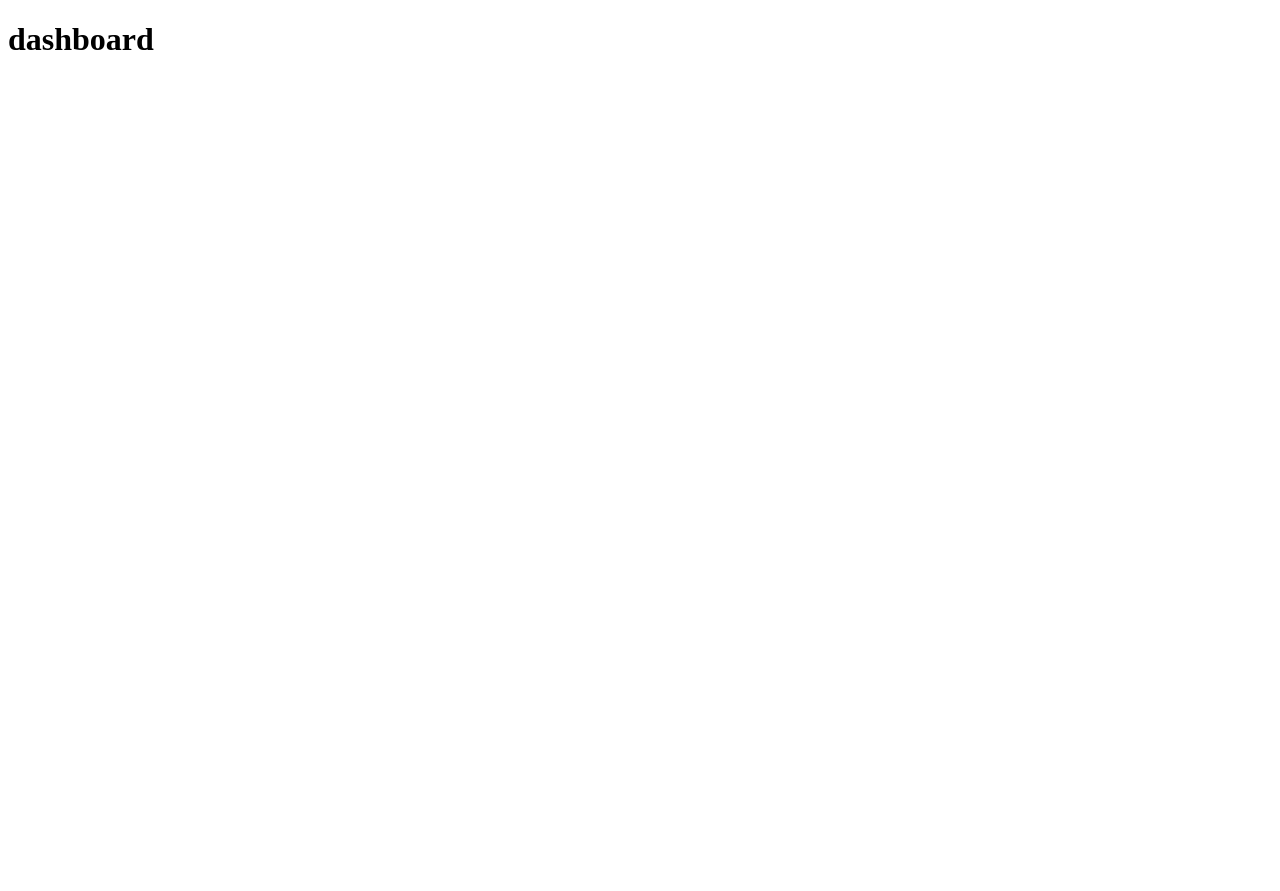
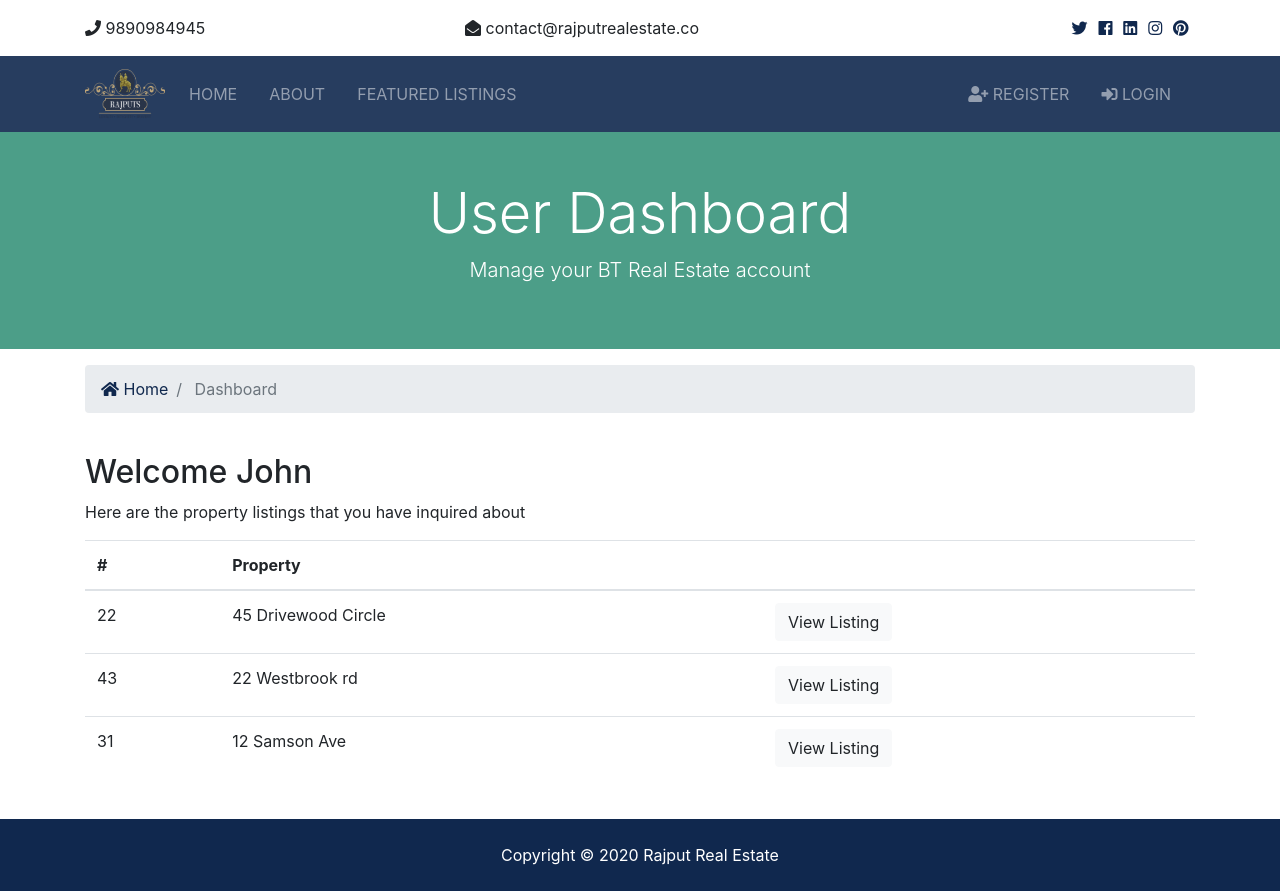
Before and after one commit to AmitRajput37/Rajput_real_estate, a Django app: page /accounts/dashboard in a window 1280 px wide. Before the commit the page is almost empty. Before the commit the page ends 50 px from the top, so only its background shows below. Run offline with Django 3.2, Linux system fonts and the light colour scheme; parts of the project's set-up code (start-up, migrations or seed data) failed here and were passed over; some libraries are stand-ins or nearby versions.

Commit message:
Dynamic titles for all html pages and logout method

```diff
--- a/accounts/views.py
+++ b/accounts/views.py
@@ -42,14 +42,27 @@ def register(request):
 
 def login(request):
     if request.method == 'POST':
-        # login user
-        return
+        username = request.POST['username']
+        password = request.POST['password']
+
+        user = auth.authenticate(username=username,password=password)
+
+        if user is not None:
+            auth.login(request,user)
+            messages.success(request,'You are now logged in')
+            return redirect('dashboard')
+        else:
+            messages.error(request,'Invalid credentials')
+            return redirect('login')
     else:
         return render(request, 'accounts/login.html')
 
 
 def logout(request):
-    return redirect('index')
+    if request.method == 'POST':
+        auth.logout(request)
+        messages.success(request,'you are now logged out')
+        return redirect('index')
 
 
 def dashboard(request):
--- a/templates/accounts/dashboard.html
+++ b/templates/accounts/dashboard.html
@@ -1,10 +1,76 @@
-<!DOCTYPE html>
-<html lang="en">
-<head>
-    <meta charset="UTF-8">
-    <title>Title</title>
-</head>
-<body>
-<h1>dashboard</h1>
-</body>
-</html>
+{% extends 'base.html' %}
+
+{% block title %} | User Dashboard {% endblock %}
+
+{% block content %}
+
+<section id="showcase-inner" class="py-5 text-white">
+    <div class="container">
+      <div class="row text-center">
+        <div class="col-md-12">
+          <h1 class="display-4">User Dashboard</h1>
+          <p class="lead">Manage your BT Real Estate account</p>
+        </div>
+      </div>
+    </div>
+  </section>
+
+  <!-- Breadcrumb -->
+  <section id="bc" class="mt-3">
+    <div class="container">
+      <nav aria-label="breadcrumb">
+        <ol class="breadcrumb">
+          <li class="breadcrumb-item">
+            <a href="{% url 'index' %}">
+              <i class="fas fa-home"></i> Home</a>
+          </li>
+          <li class="breadcrumb-item active"> Dashboard</li>
+        </ol>
+      </nav>
+    </div>
+  </section>
+<!-- Alerts -->
+{% include 'partials/_alerts.html' %}
+  <section id="dashboard" class="py-4">
+    <div class="container">
+      <div class="row">
+        <div class="col-md-12">
+          <h2>Welcome John</h2>
+          <p>Here are the property listings that you have inquired about</p>
+          <table class="table">
+            <thead>
+              <tr>
+                <th scope="col">#</th>
+                <th scope="col">Property</th>
+                <th></th>
+              </tr>
+            </thead>
+            <tbody>
+              <tr>
+                <td>22</td>
+                <td>45 Drivewood Circle</td>
+                <td>
+                  <a class="btn btn-light" href="#">View Listing</a>
+                </td>
+              </tr>
+              <tr>
+                <td>43</td>
+                <td>22 Westbrook rd</td>
+                <td>
+                  <a class="btn btn-light" href="#">View Listing</a>
+                </td>
+              </tr>
+              <tr>
+                <td>31</td>
+                <td>12 Samson Ave</td>
+                <td>
+                  <a class="btn btn-light" href="#">View Listing</a>
+                </td>
+              </tr>
+            </tbody>
+          </table>
+        </div>
+      </div>
+    </div>
+  </section>
+{% endblock %}
--- a/templates/accounts/login.html
+++ b/templates/accounts/login.html
@@ -1,4 +1,6 @@
 {% extends 'base.html' %}
+
+{% block title %} | Account Login {% endblock %}
 
 {% block content %}
 
--- a/templates/accounts/register.html
+++ b/templates/accounts/register.html
@@ -1,4 +1,7 @@
 {% extends 'base.html' %}
+
+{% block title %} | Register Account {% endblock %}
+
 
 {% block content %}
 
--- a/templates/base.html
+++ b/templates/base.html
@@ -14,7 +14,7 @@
     <!--Lightbox-->
     <link rel="stylesheet" href="{% static 'css/lightbox.min.css' %}">
 
-    <title>Rajput Real Estate</title>
+    <title>Rajput Real Estate {% block title %} {% endblock %}</title>
 </head>
 <body>
     <!-- Top bar -->
--- a/templates/listings/listing.html
+++ b/templates/listings/listing.html
@@ -1,6 +1,9 @@
 {% extends 'base.html' %}
 
 {% load humanize %}
+
+{% block title %} | {{ listing.title }} {% endblock %}
+
 
 {% block content %}
 
--- a/templates/listings/listings.html
+++ b/templates/listings/listings.html
@@ -1,6 +1,9 @@
 {% extends 'base.html' %}
 
 {% load humanize %}
+
+{% block title %} | Browse Property Listings {% endblock %}
+
 
 {% block content %}
 <section id="showcase-inner" class="py-5 text-white">
--- a/templates/listings/search.html
+++ b/templates/listings/search.html
@@ -1,6 +1,9 @@
 {% extends 'base.html' %}
 
 {% load humanize %}
+
+{% block title %} | Search Results {% endblock %}
+
 
 {% block content %}
 
--- a/templates/pages/about.html
+++ b/templates/pages/about.html
@@ -2,7 +2,11 @@
 <html lang="en">
 <head>
     {% extends 'base.html' %}
+
     {% load static %}
+
+    {% block title %} | About us {% endblock %}
+
     {% block content %}
     <meta charset="UTF-8">
     <title>Title</title>
--- a/templates/pages/index.html
+++ b/templates/pages/index.html
@@ -4,7 +4,11 @@
 <html lang="en">
 <head>
     {% extends 'base.html' %}
+
     {% load humanize %}
+
+    {% block title %} | Welcome {% endblock %}
+
     {% block content %}
     <meta charset="UTF-8">
     <title>Title</title>
--- a/templates/partials/_navbar.html
+++ b/templates/partials/_navbar.html
@@ -36,7 +36,26 @@
         </ul>
 
         <ul class="navbar-nav ml-auto">
-          {% if 'listings' in request.path %}
+          {% if user.is_authenticated %}
+            {% if 'dashboard' in request.path %}
+              <li class="nav-item active mr-3">
+            {% else %}
+              <li class="nav-item mr-3">
+            {% endif %}
+              <a class="nav-link" href="{% url 'dashboard' %}">
+                 Welcome {{ user.username }} (Dashboard)</a>
+            </li>
+            <li class="nav-link">
+              <a href="javascript:{document.getElementById('logout').submit()}" class="nav-link">
+                <i class="fas fa-sign-out-alt"></i> Logout
+              </a>
+              <form action="{% url 'logout' %}" method="POST" id="logout">
+                {% csrf_token %}
+                <input type="hidden">
+              </form>
+            </li>
+          {% else %}
+            {% if 'register' in request.path %}
               <li class="nav-item active mr-3">
             {% else %}
               <li class="nav-item mr-3">
@@ -44,7 +63,7 @@
               <a class="nav-link" href="{% url 'register' %}">
                 <i class="fas fa-user-plus"></i> Register</a>
             </li>
-          {% if 'listings' in request.path %}
+            {% if 'login' in request.path %}
               <li class="nav-item active mr-3">
             {% else %}
               <li class="nav-item mr-3">
@@ -55,6 +74,7 @@
 
                 Login</a>
             </li>
+          {% endif %}
         </ul>
       </div>
     </div>
```
Lines whose indentation alone changed are shown as unchanged.
